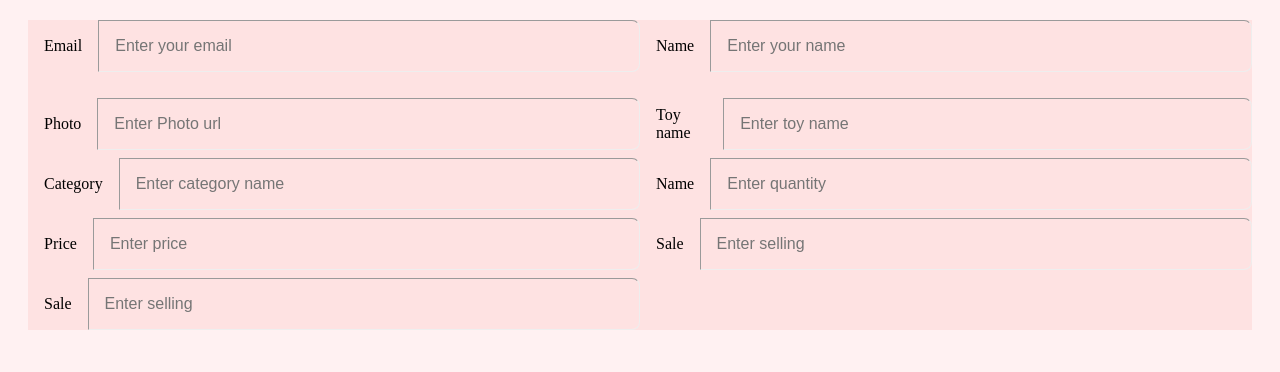
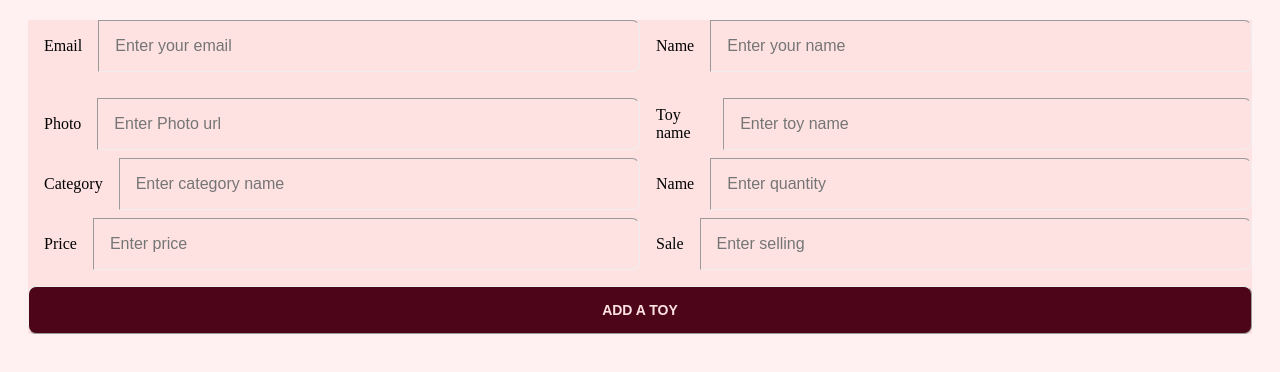
Before and after one commit to mahfuzctg/Cooking-Toys-Client, a React (Vite) app: page /addtoys in a window 1280 px wide. Shown: the top 372 px of the page. Built offline with nearby package versions, Linux system fonts and the light colour scheme; no server answers.

Commit message:
added add a toy form

```diff
--- a/src/Components/AddToys.jsx
+++ b/src/Components/AddToys.jsx
@@ -111,20 +111,13 @@ const AddToys = () => {
             </label>
           </form>
         </div>
-        <div>
-          <form className="form-control lg:w-1/2">
-            <label className="input-group">
-              <span>Sale</span>
-              <input
-                type="text"
-                name="sale"
-                placeholder="Enter selling"
-                className="input input-bordered w-full"
-              />
-            </label>
-          </form>
-        </div>
       </form>
+
+      <input
+        className="btn btn-block mt-2 bg-rose-950 text-red-100 hover:bg-rose-700"
+        type="submit"
+        value="Add a toy"
+      />
     </div>
   );
 };
```
